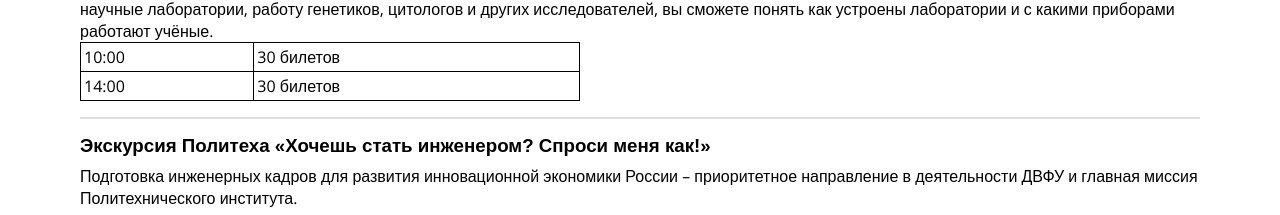
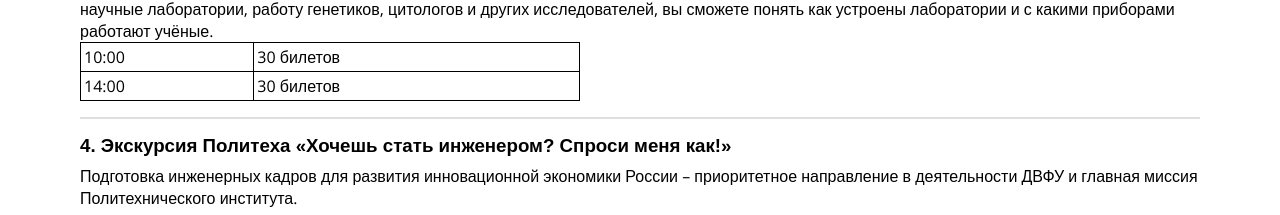
Before and after one commit to mazhugasergei/dod, a Next.js app: page /excursions in a window 1280 px wide. Shown: the part 2390-2605 px from the top of the page. Built offline with nearby package versions, Linux system fonts and the light colour scheme; a web font is replaced by a local one.

Commit message:
Update index.tsx

```diff
--- a/src/pages/excursions/index.tsx
+++ b/src/pages/excursions/index.tsx
@@ -184,7 +184,7 @@
             </div>
             <hr />
             <div className="item">
-              <h3>Экскурсия Политеха «Хочешь стать инженером? Спроси меня как!» </h3>
+              <h3>4.	Экскурсия Политеха «Хочешь стать инженером? Спроси меня как!» </h3>
               {/*  <h4>(начало в 11:00 и 15:00)</h4> */}
               <p>Подготовка инженерных кадров для развития инновационной экономики России – приоритетное направление в деятельности ДВФУ и главная миссия Политехнического института.</p>
               <p>Спектр образовательных программ Политехнического института ДВФУ обеспечивает потребности практически всех отраслей промышленности: нефтедобычи и нефтепереработки, горного и геологического профиля, архитектуры, строительства и энергетики, проектирования и производства морского и сухопутного транспорта, приборов различного назначения, а также инноватики, безопасности жизнедеятельности и т.д.</p>
```
